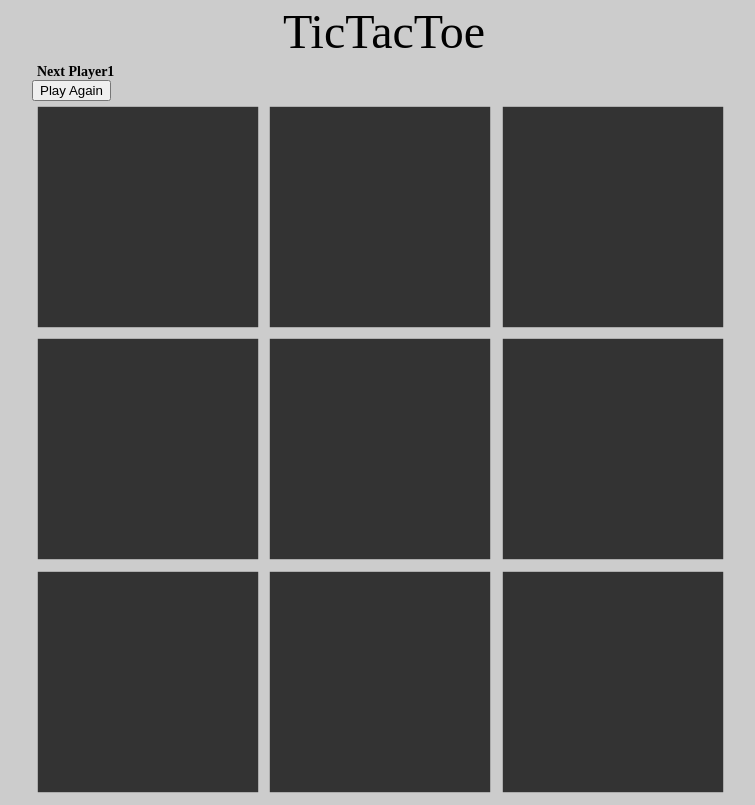
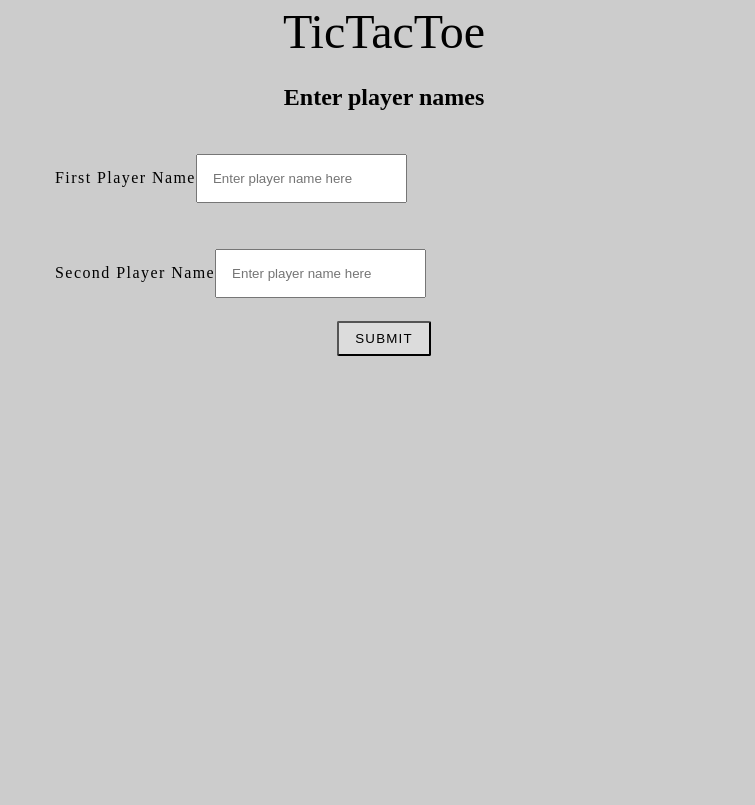
Before and after one commit to raj-odc-zz/tic-tac-toe, a React app: page / in a window 1280 px wide. Shown: the whole page, without its empty margins (256-1011 px from the left). Built offline with nearby package versions, Linux system fonts and the light colour scheme.

Commit message:
Refactor folder structure as module based   Include seperate css for each components   Add player name section to enter players   Add winner section in the board component

```diff
--- a/src/components/Board.js
+++ /dev/null
@@ -1,51 +0,0 @@
-import React, { Component } from 'react';
-import { connect } from 'react-redux';
-
-import Square from './Square';
-
-import { createBoard, updateSquareAndPlayer } from '../store/actions';
-
-const squares = [0, 1, 2, 3, 4, 5, 6, 7, 8];
-
-class Board extends Component {
-  componentDidMount() {
-    const { initiateBoard } = this.props;
-    initiateBoard();
-  }
-
-  handleClick = (id) => {
-    const { onSquareClick, winner } = this.props;
-    if (winner) return;
-    onSquareClick(id);
-  }
-
-  render() {
-    const { board } = this.props;
-    return (
-      <div className="Board">
-        {
-          squares.map(id => (
-            <Square
-              onClick={() => this.handleClick(id)}
-              squareValue={board[id]}
-              squareIndex={id}
-              key={id}
-            />
-          ))
-        }
-      </div>
-    );
-  }
-}
-
-const mapStateToProps = state => ({
-  board: state.board,
-  winner: state.winner,
-});
-
-const mapDispatchToProps = dispatch => ({
-  onSquareClick: squareIndex => dispatch(updateSquareAndPlayer(squareIndex)),
-  initiateBoard: () => dispatch(createBoard()),
-});
-
-export default connect(mapStateToProps, mapDispatchToProps)(Board);
--- /dev/null
+++ b/src/components/Board/Board.js
@@ -0,0 +1,76 @@
+import React, { Component } from 'react';
+import { connect } from 'react-redux';
+
+import Square from '../Square/Square';
+
+import './Board.css';
+
+import { createBoard, updateSquareAndPlayer } from '../../store/actions';
+
+const squares = [0, 1, 2, 3, 4, 5, 6, 7, 8];
+
+class Board extends Component {
+  componentDidMount() {
+    const { initiateBoard } = this.props;
+    initiateBoard();
+  }
+
+  handleClick = (id) => {
+    const { onSquareClick, winner } = this.props;
+    if (winner) return;
+    onSquareClick(id);
+  }
+
+  render() {
+    const {
+      activePlayer, board, initiateBoard, players, winner,
+    } = this.props;
+    return (
+      <React.Fragment>
+        {
+          winner ? (
+            <React.Fragment>
+              <div className="Game__nextPlayer">
+                Winner is:
+                {winner}
+              </div>
+              <button type="button" onClick={initiateBoard}>Play Again</button>
+            </React.Fragment>
+          )
+            : (
+              <div className="Game__nextPlayer">
+                Next Player:
+                {players[activePlayer]}
+              </div>
+            )
+        }
+        <div className="Board">
+          {
+            squares.map(id => (
+              <Square
+                onClick={() => this.handleClick(id)}
+                squareValue={board[id]}
+                squareIndex={id}
+                key={id}
+              />
+            ))
+          }
+        </div>
+      </React.Fragment>
+    );
+  }
+}
+
+const mapStateToProps = state => ({
+  activePlayer: state.activePlayer,
+  board: state.board,
+  winner: state.winner,
+  players: state.players,
+});
+
+const mapDispatchToProps = dispatch => ({
+  onSquareClick: squareIndex => dispatch(updateSquareAndPlayer(squareIndex)),
+  initiateBoard: () => dispatch(createBoard()),
+});
+
+export default connect(mapStateToProps, mapDispatchToProps)(Board);
--- a/src/components/Game.js
+++ /dev/null
@@ -1,37 +0,0 @@
-/*
- * You do not need to separate components and containers.
- * Feel free to connect your state and components directly in here (or other components).
- */
-import React from 'react';
-import { connect } from 'react-redux';
-
-import Board from './Board';
-import { createBoard } from '../store/actions';
-
-const Game = (props) => {
-  const { activePlayer, reInitateBoard } = props;
-  return (
-    <div>
-      <header>TicTacToe</header>
-      <div className="Game">
-        <div className="Game__nextPlayer">
-          Next Player
-          {activePlayer}
-        </div>
-        <button type="button" onClick={reInitateBoard}>Play Again</button>
-        <Board />
-      </div>
-    </div>
-  );
-};
-
-const mapStateToProps = state => ({
-  activePlayer: state.activePlayer,
-  winner: state.winner,
-});
-
-const mapDispatchToProps = dispatch => ({
-  reInitateBoard: () => dispatch(createBoard()),
-});
-
-export default connect(mapStateToProps, mapDispatchToProps)(Game);
--- /dev/null
+++ b/src/components/Game/Game.css
@@ -0,0 +1,57 @@
+.Game {
+  display: block;
+  margin: 0 auto;
+
+  height: var(--board-size);
+  width: var(--board-size);
+}
+
+.Game > h2 {
+  text-align: center;
+}
+
+.Game__User {
+  width: 80%;
+  max-width: 1200px;
+  margin: 0 auto;
+}
+
+.Game__User * {
+  box-sizing: border-box;
+  max-width: 600px;
+  margin: 0 auto;
+}
+
+.Game__User--field {
+  display: flex;
+  flex-wrap: wrap;
+  text-align: left;
+  padding: 8px;
+  font-weight: 300;
+  letter-spacing: .09em;
+}
+
+.Game__User--field > label {
+  padding: 15px;
+}
+
+.Game__User--field input {
+  padding: 15px;
+}
+
+.Game__User--submit {
+  text-align: center;
+}
+
+.Game__User--submit button {
+  margin-left: auto;
+  padding: 8px 16px;
+  background-color: #DCDCDC;
+  text-transform: uppercase;
+  letter-spacing: .09em;
+  border-radius: 2px;
+}
+
+.displayErrors input:invalid {
+  border-color: #f73772;
+}
--- /dev/null
+++ b/src/components/Game/Game.js
@@ -0,0 +1,116 @@
+/*
+ * You do not need to separate components and containers.
+ * Feel free to connect your state and components directly in here (or other components).
+ */
+import React, { Component } from 'react';
+import { connect } from 'react-redux';
+
+// import Board from '../Board/Board';
+
+import './Game.css';
+
+import { createBoard, setPlayerName } from '../../store/actions';
+import Board from '../Board/Board';
+
+class Game extends Component {
+  constructor(props) {
+    super(props);
+    this.state = {
+      // displayErrors: false,
+      player1: '',
+      player2: '',
+    };
+  }
+
+  handleChange = (e) => {
+    this.setState({
+      [e.target.name]: e.target.value,
+    });
+  }
+
+  handleSubmit = (e) => {
+    const { player1, player2 } = this.state;
+    const { updatePlayers } = this.props;
+    e.preventDefault();
+    if (!e.target.checkValidity()) {
+      this.setState({
+        // displayErrors: true,
+      });
+    } else {
+      updatePlayers({ 1: player1, 2: player2 });
+    }
+  }
+
+  renderForm = () => {
+    const { displayErrors, player1, player2 } = this.state;
+    return (
+      <React.Fragment>
+        <h2>Enter player names</h2>
+        <form
+          onSubmit={this.handleSubmit}
+          noValidate
+          className={displayErrors ? 'displayErrors' : ''}
+        >
+          <div className="Game__User--field">
+            <label htmlFor="player1">
+              First Player Name
+              <input
+                type="text"
+                key="player1"
+                name="player1"
+                placeholder="Enter player name here"
+                required
+                value={player1}
+                onChange={this.handleChange}
+              />
+            </label>
+          </div>
+          <div className="Game__User--field">
+            <label htmlFor="player2">
+              Second Player Name
+              <input
+                type="text"
+                key="player2"
+                name="player2"
+                placeholder="Enter player name here"
+                required
+                value={player2}
+                onChange={this.handleChange}
+              />
+            </label>
+          </div>
+          <div className="Game__User--submit">
+            <button type="submit">Submit</button>
+          </div>
+        </form>
+      </React.Fragment>
+    );
+  }
+
+  render() {
+    const { players } = this.props;
+    return (
+      <div>
+        <header>TicTacToe</header>
+        <div className="Game">
+          {
+            players ? <Board /> : this.renderForm()
+          }
+        </div>
+      </div>
+    );
+  }
+}
+
+const mapStateToProps = state => ({
+  activePlayer: state.activePlayer,
+  winner: state.winner,
+  players: state.players,
+});
+
+const mapDispatchToProps = dispatch => ({
+  reInitateBoard: () => dispatch(createBoard()),
+  updatePlayers: players => dispatch(setPlayerName(players)),
+});
+
+export default connect(mapStateToProps, mapDispatchToProps)(Game);
--- a/src/index.html
+++ b/src/index.html
@@ -36,13 +36,7 @@
         text-align: center;
       }
 
-      .Game {
-        display: block;
-        margin: 0 auto;
 
-        height: var(--board-size);
-        width: var(--board-size);
-      }
 
       .Game__nextPlayer {
         font-weight: 600;
--- a/src/index.js
+++ b/src/index.js
@@ -3,7 +3,7 @@ import ReactDOM from 'react-dom';
 import { Provider } from 'react-redux';
 
 import store from './store';
-import Game from './components/Game';
+import Game from './components/Game/Game';
 
 ReactDOM.render(
   <Provider store={store}>
--- a/src/store/actions.js
+++ b/src/store/actions.js
@@ -3,6 +3,13 @@ import { findWinner } from '../utils';
 export function createBoard() {
   return {
     type: 'CREATE_BOARD',
+  };
+}
+
+export function setPlayerName(players) {
+  return {
+    type: 'SET_PLAYER_NAME',
+    players,
   };
 }
 
@@ -21,10 +28,10 @@ export function setActivePlayer(playerNumber) {
   };
 }
 
-export function setWinner(playerNumber) {
+export function setWinner(player) {
   return {
     type: 'SET_WINNER',
-    playerNumber,
+    player,
   };
 }
 
@@ -37,8 +44,10 @@ export function updateSquareAndPlayer(squareIndex) {
     }
     dispatch(setSquareValue(squareIndex, playerNumber));
     const nextPlayerNumber = playerNumber === 1 ? 2 : 1;
-    const winner = findWinner(getState().board);
+    let winner = findWinner(getState().board);
     if (winner) {
+      const { players } = getState();
+      winner = players[winner] || 'Draw';
       dispatch(setWinner(winner));
     } else {
       dispatch(setActivePlayer(nextPlayerNumber));
--- a/src/store/reducers.js
+++ b/src/store/reducers.js
@@ -4,6 +4,7 @@ export default function GameStore(state = {
   board: [],
   activePlayer: null,
   winner: null,
+  players: null,
 }, action) {
   switch (action.type) {
     case 'CREATE_BOARD':
@@ -11,6 +12,11 @@ export default function GameStore(state = {
         board: generateBoard(),
         activePlayer: 1,
         winner: null,
+      });
+
+    case 'SET_PLAYER_NAME':
+      return Object.assign({}, state, {
+        players: action.players,
       });
 
     case 'SET_FIELD_VALUE':
@@ -30,7 +36,7 @@ export default function GameStore(state = {
 
     case 'SET_WINNER':
       return Object.assign({}, state, {
-        winner: action.playerNumber,
+        winner: action.player,
       });
 
     default:
```
Also changed, not shown: src/components/Board/Board.css (added), src/components/Square/Square.css (added), src/components/Square/Square.js (renamed from src/components/Square.js).
